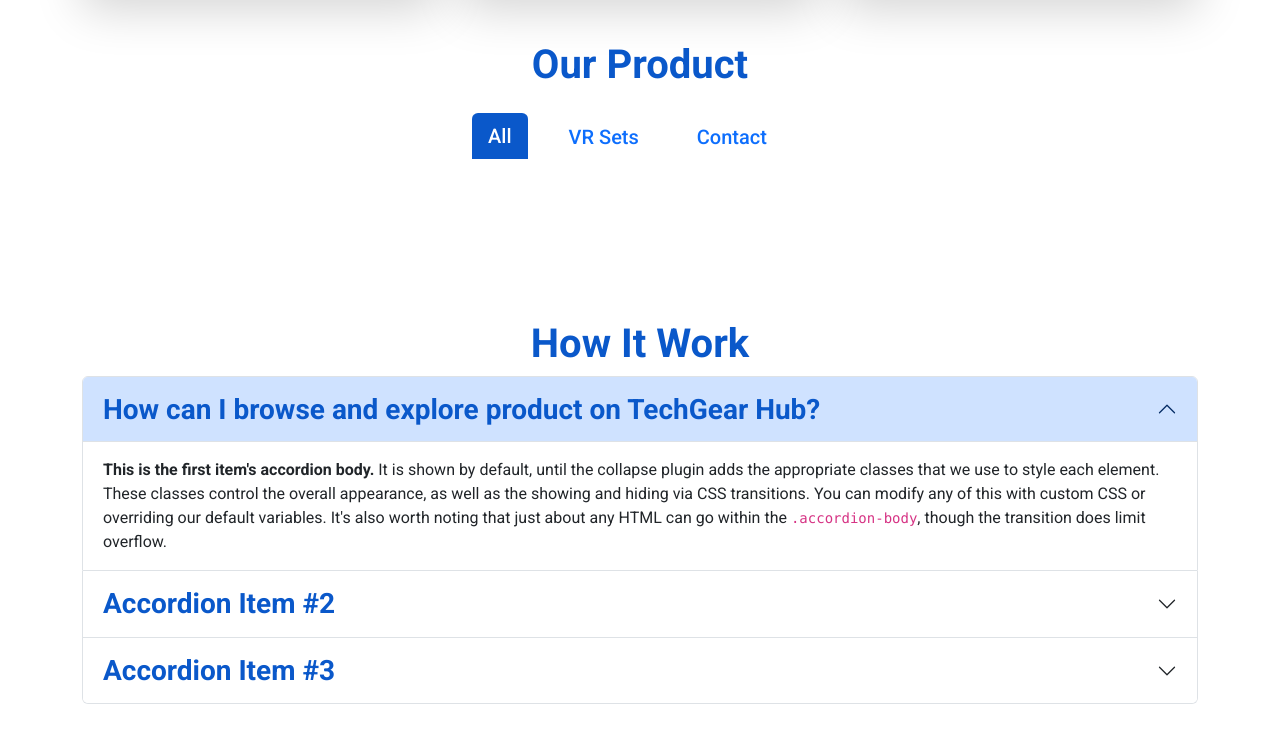
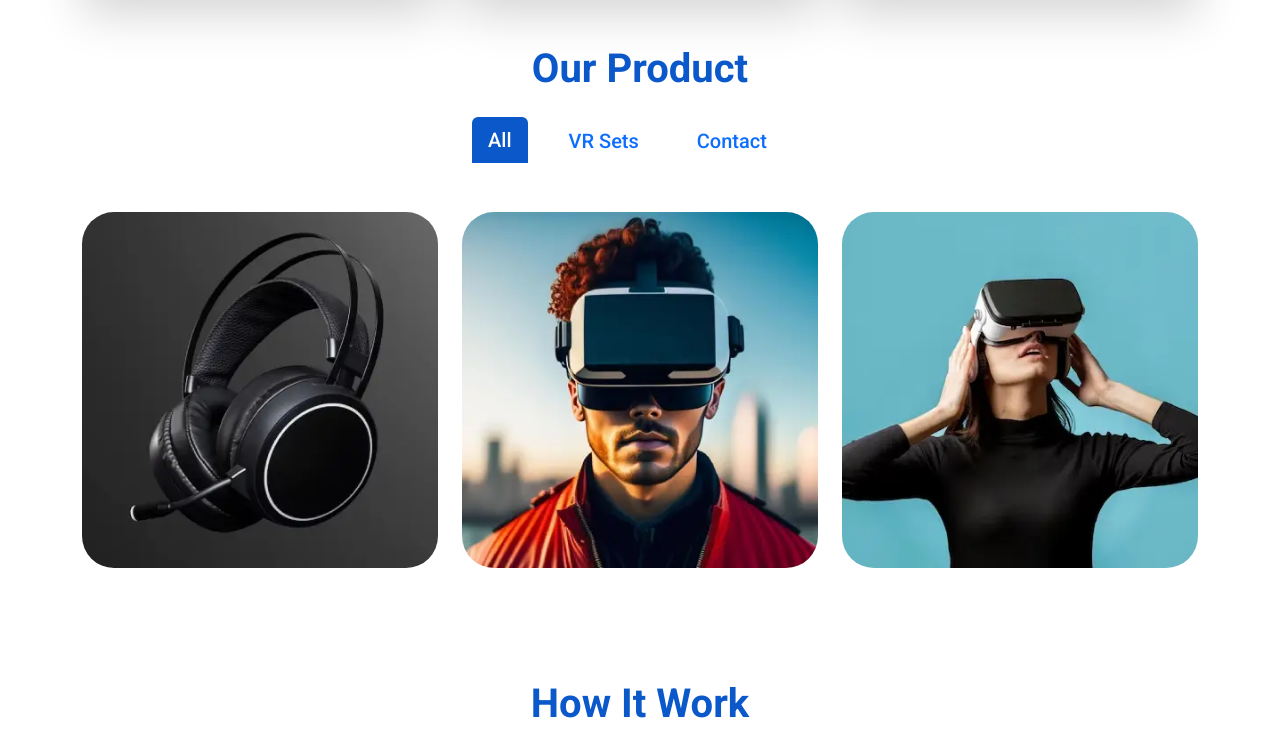
Before and after one commit to duy6861/TechGear, a plain HTML site: page index.html in a window 1280 px wide. Shown: the part 1409-2143 px from the top of the page. Drawn offline with nearby package versions, Linux system fonts and the light colour scheme; the site is published under a folder, as on GitHub Pages, so addresses that start at the root find nothing.

Commit message:
check img

```diff
--- a/index.html
+++ b/index.html
@@ -73,7 +73,7 @@
     <section class="container py-5">
         <div class="row g-5">
             <div class="col-12 col-lg-4">
-                <img src="/assets/img-1.webp" alt="" class="img-fluid mx-auto d-block rounded-1">
+                <img src="assets/img-1.webp" alt="" class="img-fluid mx-auto d-block rounded-1">
             </div>
             <div class="col-12 col-lg-8">
                <div class="text-center text-lg-start">
@@ -140,30 +140,30 @@
                  <div class="tab-pane fade show active" id="home-tab-pane" role="tabpanel" aria-labelledby="home-tab" tabindex="0">
                    <div class="row mt-4 g-4">
                      <div class="col-12 col-lg-4">
-                        <img src="/assets/headphones-1.webp" class="img-fluid rounded-5 d-block mx-auto img-item" alt="">
+                        <img src="assets/headphones-1.webp" class="img-fluid rounded-5 d-block mx-auto img-item" alt="">
                     </div>
                      <div class="col-12 col-lg-4">
-                        <img src="/assets/vr-1.webp" class="img-fluid rounded-5 d-block mx-auto img-item" alt="">
+                        <img src="assets/vr-1.webp" class="img-fluid rounded-5 d-block mx-auto img-item" alt="">
                     </div>
                      <div class="col-12 col-lg-4">
-                        <img src="/assets/vr-2.webp" class="img-fluid rounded-5 d-block mx-auto img-item" alt="">
+                        <img src="assets/vr-2.webp" class="img-fluid rounded-5 d-block mx-auto img-item" alt="">
                     </div>
                    </div>
                  </div>
                  <div class="tab-pane fade" id="profile-tab-pane" role="tabpanel" aria-labelledby="profile-tab" tabindex="0">
                      <div class="row mt-4 g-4">
                      <div class="col-12 col-lg-4">
-                        <img src="/assets/vr-1.webp" class="img-fluid rounded-5 d-block mx-auto img-item" alt="">
+                        <img src="assets/vr-1.webp" class="img-fluid rounded-5 d-block mx-auto img-item" alt="">
                     </div>
                      <div class="col-12 col-lg-4">
-                        <img src="/assets/vr-2.webp" class="img-fluid rounded-5 d-block mx-auto img-item" alt="">
+                        <img src="assets/vr-2.webp" class="img-fluid rounded-5 d-block mx-auto img-item" alt="">
                     </div>
                    </div>
                  </div>
                 <div class="tab-pane fade" id="contact-tab-pane" role="tabpanel" aria-labelledby="contact-tab" tabindex="0">
                     <div class="row mt-5 g-4">
                          <div class="col-12 col-lg-4">
-                        <img src="/assets/headphones-1.webp" class="img-fluid rounded-5 d-block mx-auto img-item" alt="">
+                        <img src="assets/headphones-1.webp" class="img-fluid rounded-5 d-block mx-auto img-item" alt="">
                     </div>
                     </div>
                 </div>
```
